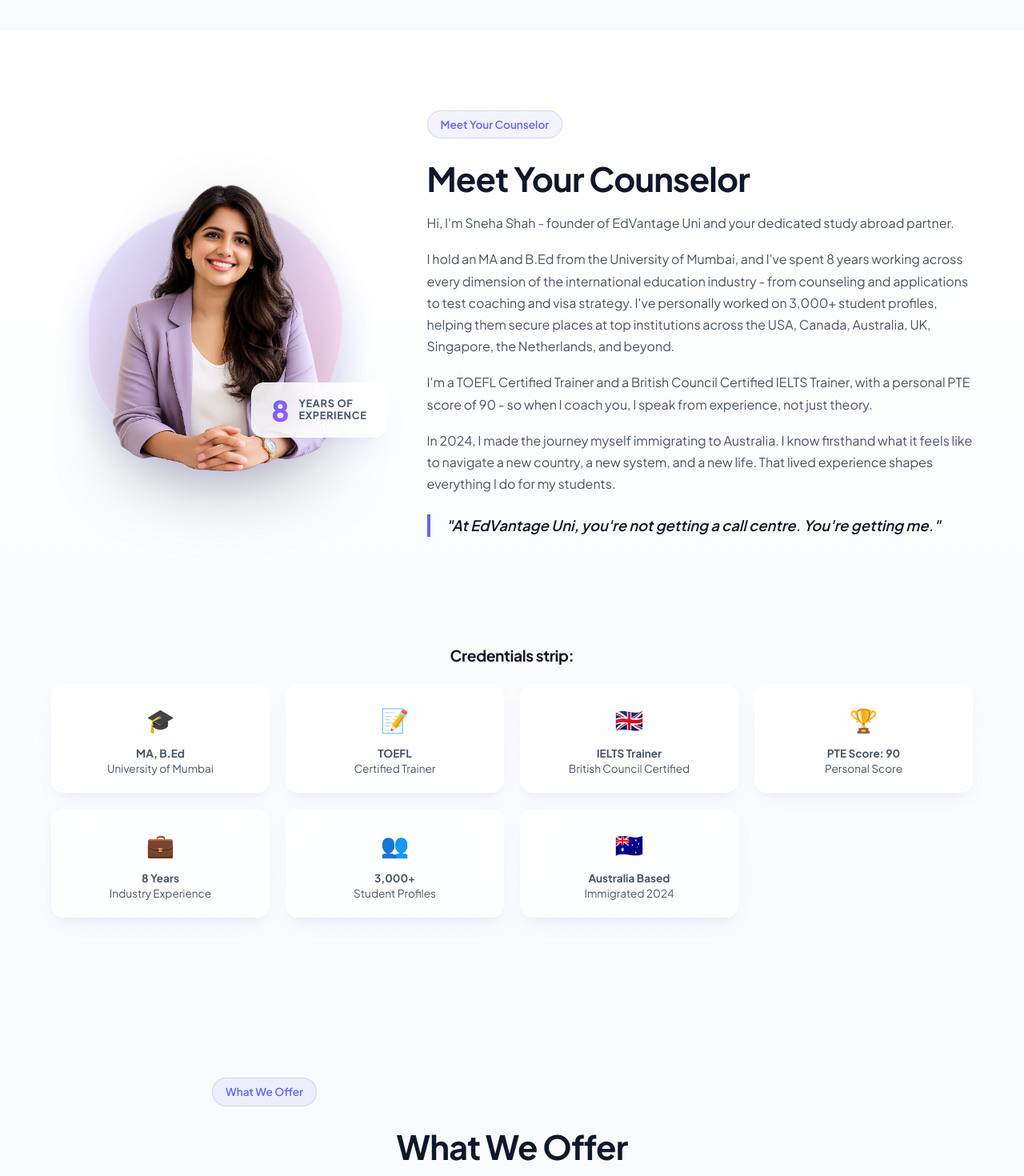
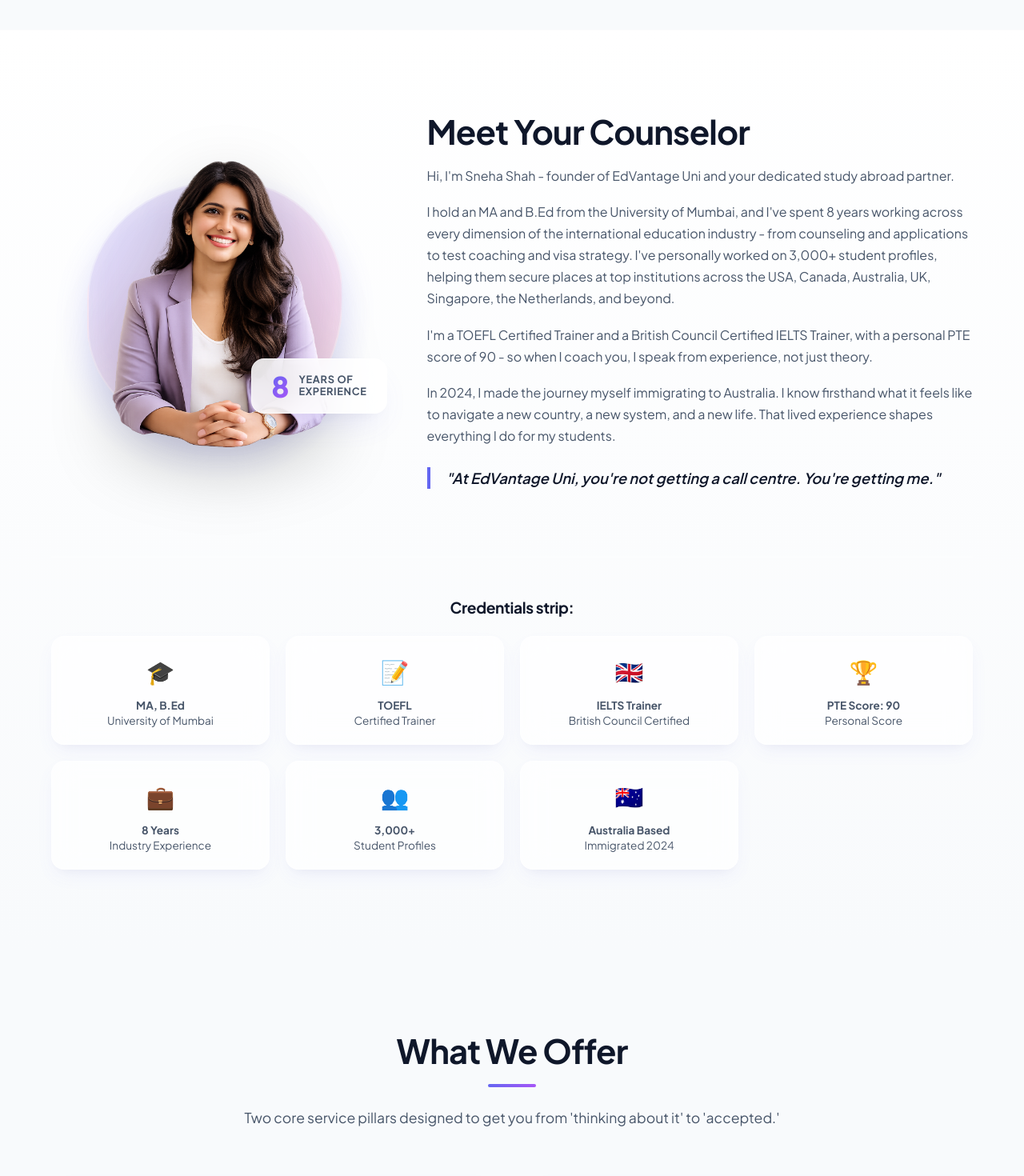
Before and after one commit to ayushsood965-sys/sneha_shah, a React (Vite) app in the folder client/: page / in a window 1280 px wide. Shown: the part 1580-3050 px from the top of the page at 80% size. Built offline with nearby package versions, Linux system fonts and the light colour scheme.

Commit message:
removed duplicate bubles

```diff
--- a/client/src/App.jsx
+++ b/client/src/App.jsx
@@ -729,7 +729,6 @@
             </div>
 
             <div className="about-content">
-              <div className="hero-badge">Meet Your Counselor</div>
               <h2 className="section-title">Meet Your Counselor</h2>
               <div className="bio-text">
                 <p>Hi, I'm Sneha Shah - founder of EdVantage Uni and your dedicated study abroad partner.</p>
@@ -796,7 +795,6 @@
       <section id="services" className="services-section">
         <div className="section-container">
           <div className="section-header">
-            <div className="hero-badge m-auto">What We Offer</div>
             <h2 className="section-title text-center">What We Offer</h2>
             <div className="section-divider"></div>
             <p className="section-description text-center">
@@ -923,7 +921,6 @@
       <section id="destinations" className="destinations-section">
         <div className="section-container">
           <div className="section-header">
-            <div className="hero-badge m-auto">Where Can We Send You?</div>
             <h2 className="section-title text-center">Where Can We Send You?</h2>
             <div className="section-divider"></div>
           </div>
@@ -1040,7 +1037,6 @@
         <div className="section-container">
           <div className="contact-layout">
             <div className="contact-info">
-              <div className="hero-badge">Let's Connect</div>
               <h2>Let's Talk About Your Future</h2>
               <p className="contact-subtitle">
                 Fill in the form below and we'll be in touch within 24 hours.
```
